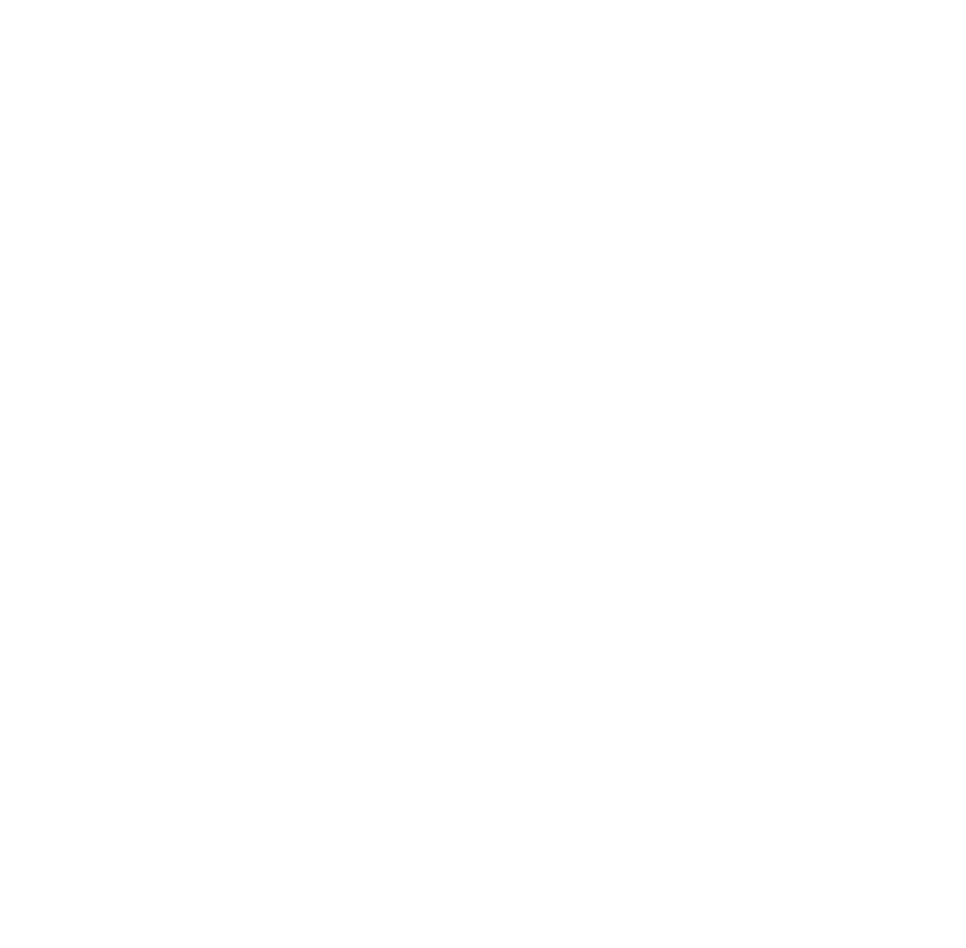
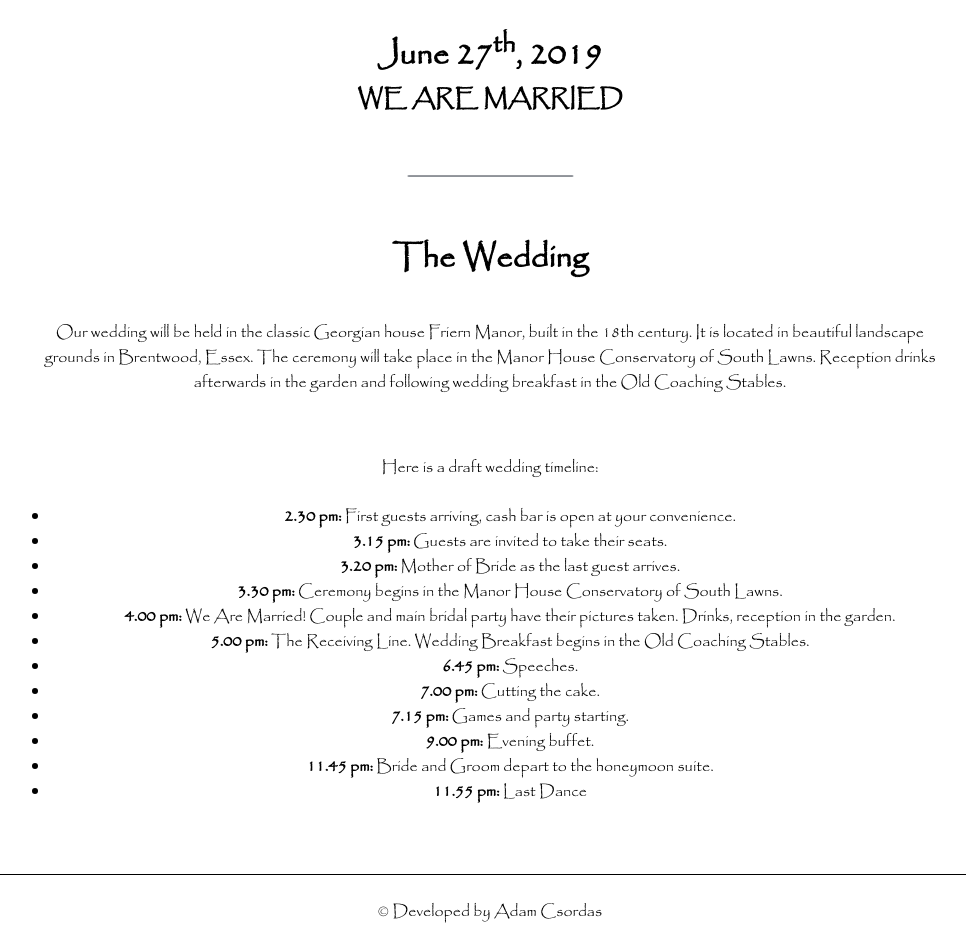
Before and after one commit to AdamCsordas21/the-wedding, a Next.js app: page /TheWedding in a window 1280 px wide. Shown: the part 1042-1990 px from the top of the page, without its empty margins (150-1116 px from the left). Before the commit the page ends 804 px from the top, so only its background shows below. Built offline with nearby package versions, Linux system fonts and the light colour scheme.

Commit message:
Add The wedding page

```diff
--- a/pages/TheWedding.js
+++ b/pages/TheWedding.js
@@ -1,9 +1,35 @@
 import Layout from '../components/Layout';
+import Img from '../components/Img';
+import Divider from '../components/Divider';
+import P from '../components/P';
 
-export default function TheWedding() {
+const TheWedding = () => {
   return (
     <Layout>
-      <p>This is the about the wedding.</p>
+      <Img src='/img/FriernManor.jpg' alt="Venue" />
+      <P>Friern Manor Country House Hotel</P>
+      <h1>June 27<sup>th</sup>, 2019</h1>
+      <h2>WE ARE MARRIED</h2>
+      <Divider />
+      <h1>The Wedding</h1>
+      <P>Our wedding will be held in the classic Georgian house Friern Manor, built in the 18th century. It is located in beautiful landscape grounds in Brentwood, Essex. The ceremony will take place in the Manor House Conservatory of South Lawns. Reception drinks afterwards in the garden and following wedding breakfast in the Old Coaching Stables.</P>
+      <P>Here is a draft wedding timeline:</P>
+      <ul>
+					<li><strong>2.30 pm:</strong> First guests arriving, cash bar is open at your convenience.</li>
+					<li><strong>3.15 pm:</strong> Guests are invited to take their seats.</li>
+					<li><strong>3.20 pm:</strong> Mother of Bride as the last guest arrives.</li>
+					<li><strong>3.30 pm:</strong> Ceremony begins in the Manor House Conservatory of South Lawns.</li>
+					<li><strong>4.00 pm:</strong> We Are Married! Couple and main bridal party have their pictures taken. Drinks, reception in the garden.</li>
+					<li><strong>5.00 pm:</strong> The Receiving Line. Wedding Breakfast begins in the Old Coaching Stables.</li>
+					<li><strong>6.45 pm:</strong> Speeches.</li>
+					<li><strong>7.00 pm:</strong> Cutting the cake.</li>
+					<li><strong>7.15 pm:</strong> Games and party starting.</li>
+					<li><strong>9.00 pm:</strong> Evening buffet.</li>
+					<li><strong>11.45 pm:</strong> Bride and Groom depart to the honeymoon suite.</li>
+					<li><strong>11.55 pm:</strong> Last Dance</li>
+				</ul>
     </Layout>
   );
 }
+
+export default TheWedding;
```
Also changed, not shown: 1 other file (tests, documents, lock files or other folders).
